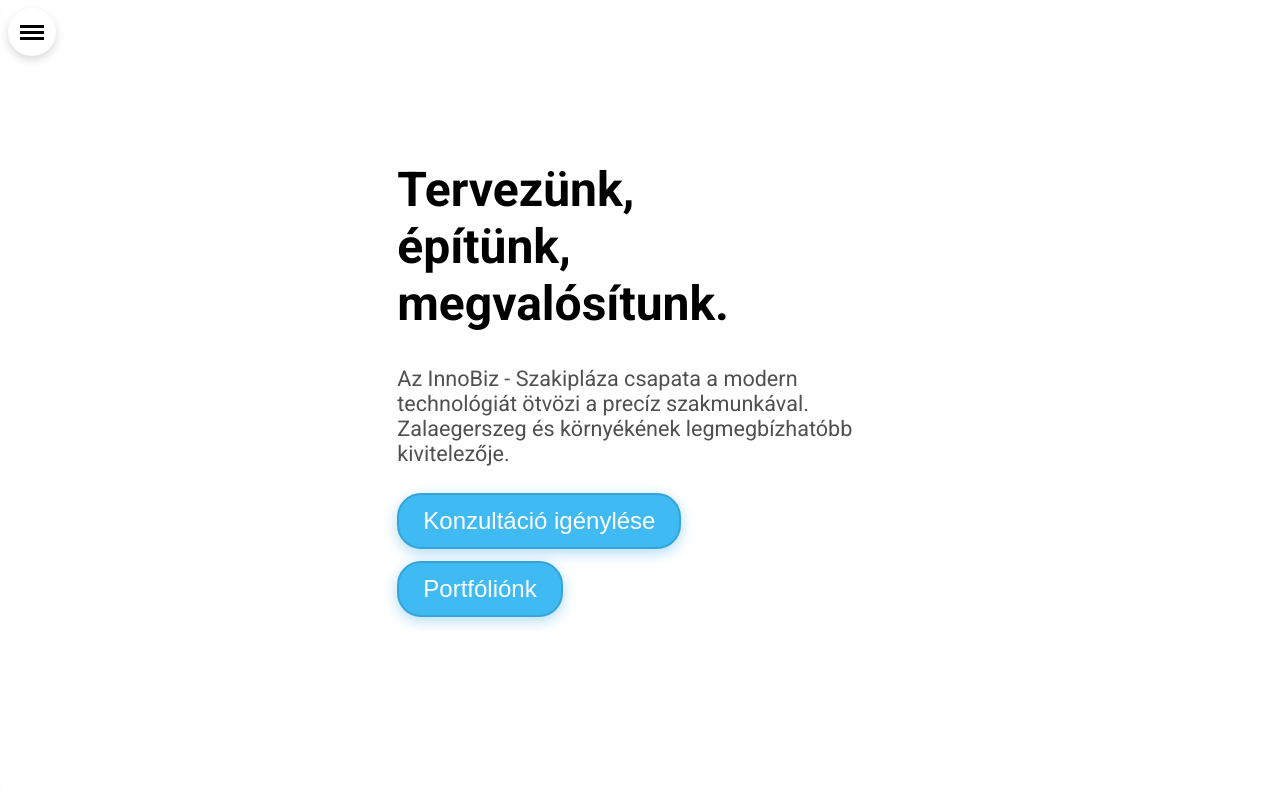
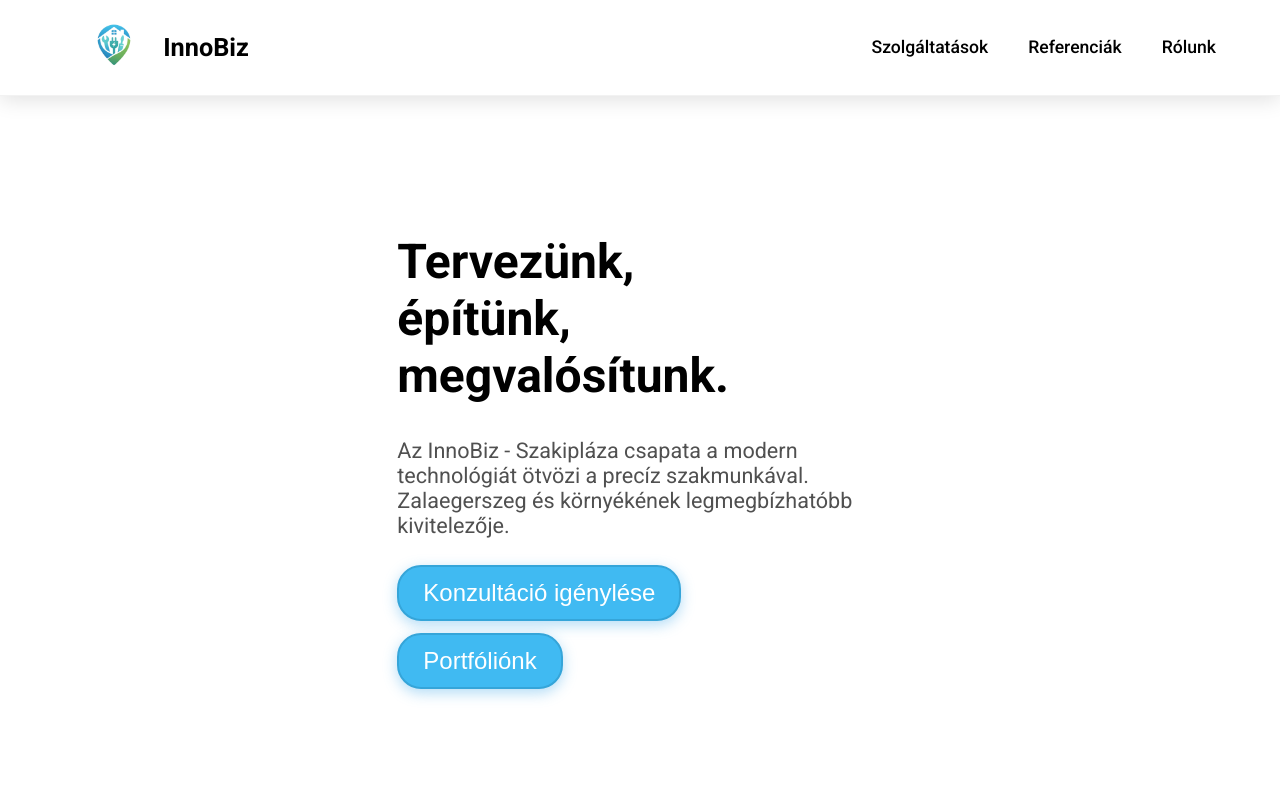
Before and after one commit to GergoBest99/InnoBiz, a website: page index.html in a window 1280 px wide. Shown: the top 791 px of the page. Drawn offline with Linux system fonts and the light colour scheme.

Commit message:
Make navbar responsive
- Navbar now goes to the top on at least 650px
- Navbar-height is now properly set and used

```diff
--- a/index.css
+++ b/index.css
@@ -27,7 +27,7 @@
     --card-category-bg: rgba(64, 186, 242, 0.1);
 
     /* Constants */
-    --header-height: 3rem;
+    --navbar-height: 6rem;
     --card-icon-size: 45px;
     --footer-link-box-size: 50px;
     --navbar-toggle-button-size: 48px;
@@ -63,13 +63,6 @@ body {
     user-select: none;
     overflow-x: hidden;
     scrollbar-gutter: stable;
-}
-
-
-header {
-    position: sticky;
-    height: var(--header-height);
-    z-index: 100;
 }
 
 
@@ -185,7 +178,7 @@ main {
     flex-direction: column;
     align-items: flex-start;
     justify-content: center;
-    height: calc(100dvh - var(--header-height));
+    height: 100dvh;
 }
 
 #main-content-1-left h1 {
@@ -229,7 +222,7 @@ main {
     flex-direction: column;
     align-items: center;
     justify-content: center;
-    height: calc(100dvh - var(--header-height));
+    height: 100dvh;
 }
 
 #main-content-2-top-top {
@@ -301,7 +294,7 @@ main {
     flex-direction: column;
     align-items: center;
     justify-content: center;
-    height: calc(100dvh - var(--header-height));
+    height: 100dvh;
 }
 
 #main-content-3-top-top{
@@ -523,3 +516,45 @@ main {
     box-shadow: 0 8px 16px rgba(0, 0, 0, 0.12);
     border-color: var(--primary);
 }
+
+@media (min-width: 650px) {
+    #navbar-toggle,
+    #navbar-overlay {
+        display: none;
+    }
+
+    #navbar {
+        position: sticky;
+        height: var(--navbar-height);
+        width: 100%;
+        transform: translateX(0) !important;
+        display: flex;
+        justify-content: space-between;
+        padding: 0.5rem 5%;
+        border-right: none;
+        border-bottom: 1px solid rgba(0, 0, 0, 0.05);
+        box-shadow: 0 4px 20px rgba(0, 0, 0, 0.12);
+    }
+
+    #navbar-content ul {
+        display: flex;
+        gap: 2.5rem;
+    }
+
+    #navbar-content ul li a {
+        left: 0; /* It gets shifted to the left if this is not here */
+        font-size: 1.1rem;
+        font-weight: 500;
+        transition: color 0.2s;
+    }
+
+    #navbar-content ul li a:hover {
+        color: var(--primary);
+    }
+
+    #main-content-1-left,
+    #main-content-2,
+    #main-content-3 {
+        height: calc(100dvh - var(--navbar-height));
+    }
+}
--- a/index.html
+++ b/index.html
@@ -16,12 +16,6 @@
 
 
 
-        <header class="disabled">
-
-        </header>
-
-
-
         <nav id="navbar" class="hidden">
             <div id="navbar-top">
                 <img src="source/jpgs/logo_no_text.jpg" alt="Logo">
@@ -30,7 +24,7 @@
             <div id="navbar-content">
                 <ul>
                     <li><a href="#">Szolgáltatások</a></li>
-                    <li><a href="#">Referenciák</a></li>
+                    <li><a href="#main-content-3">Referenciák</a></li>
                     <li><a href="#">Rólunk</a></li>
                 </ul>
             </div>
```
